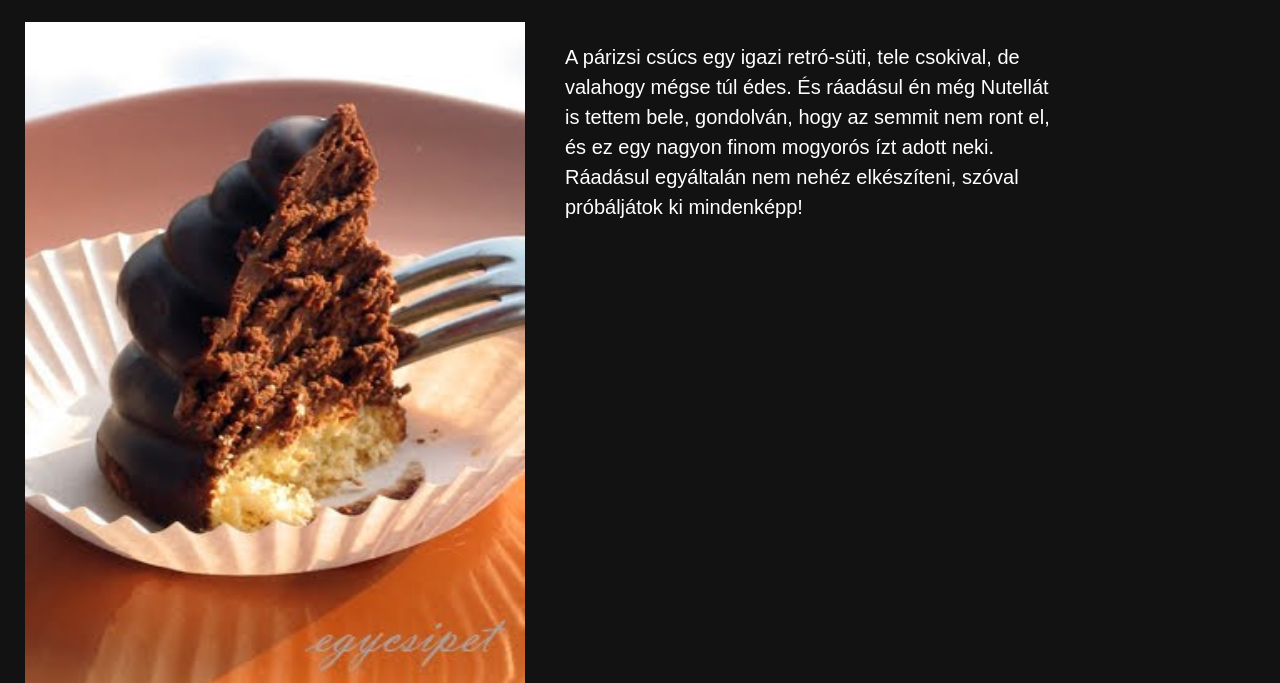
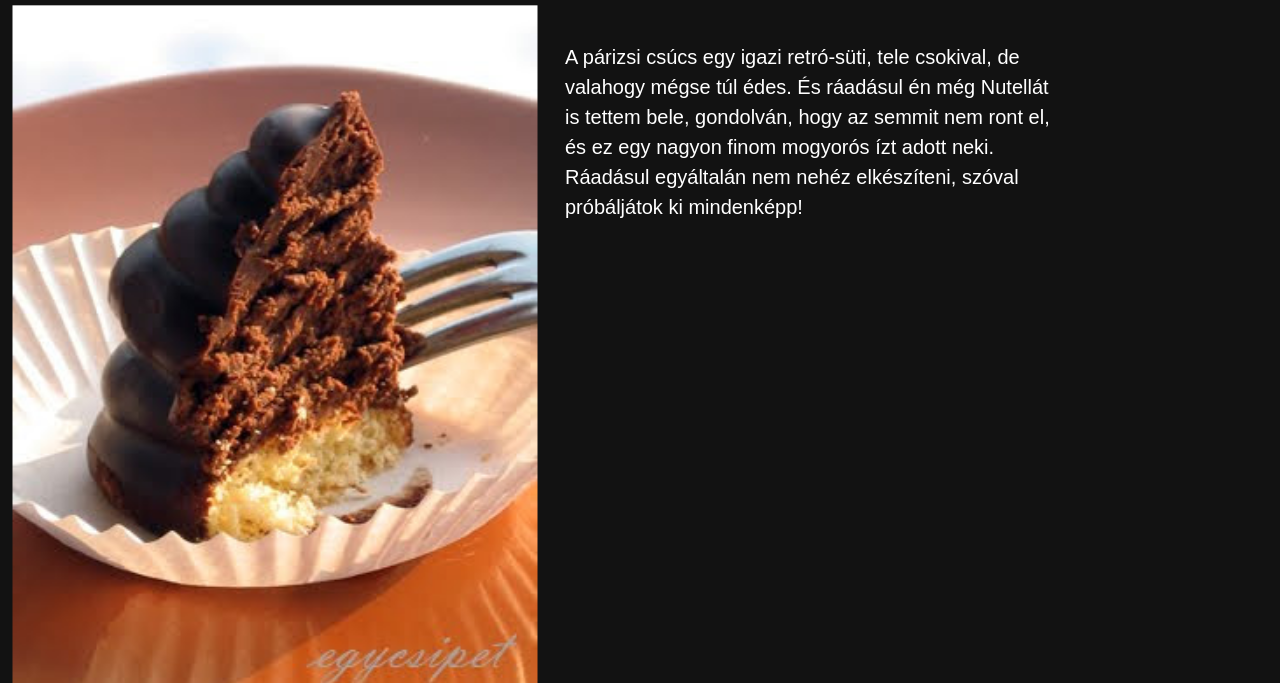
Before and after one commit to koltaimarton2/Otthoni-munka, a plain HTML site: page desszertek.html in a window 1280 px wide. In both pictures the pointer is over the picture 275 px from the left and 472 px from the top of the page. Shown: the part 117-800 px from the top of the page. Drawn offline with Linux system fonts and the light colour scheme.

Commit message:
Feautures added

```diff
--- a/first.css
+++ b/first.css
@@ -69,4 +69,8 @@ h3 a:hover {
     margin-right: auto;
     height: 100px;
     border: 7px solid#fff;
+    transition: transform .2s;
 }
+.crop:hover {
+    transform: scale(1.1);
+}
--- a/second.css
+++ b/second.css
@@ -53,9 +53,6 @@ h3 a {
 h3 a:hover{
     text-decoration: underline;
 }
-.img500 {
-    width: 500px;
-}
 .row {
     clear: both;
     display: table;
@@ -64,6 +61,10 @@ h3 a:hover{
 .row .img500 {
     width: 500px;
     float: left;
+    transition: transform .2s;
+}
+.row .img500:hover {
+    transform: scale(1.05)
 }
 
 .row p {
```
